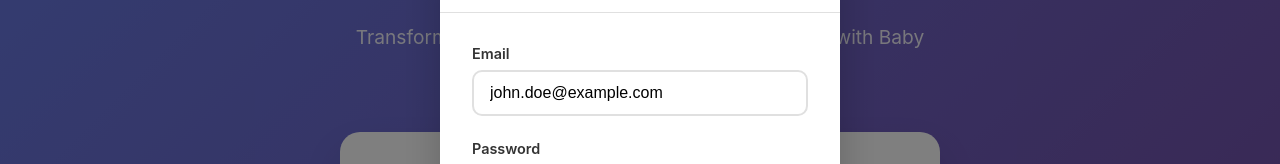
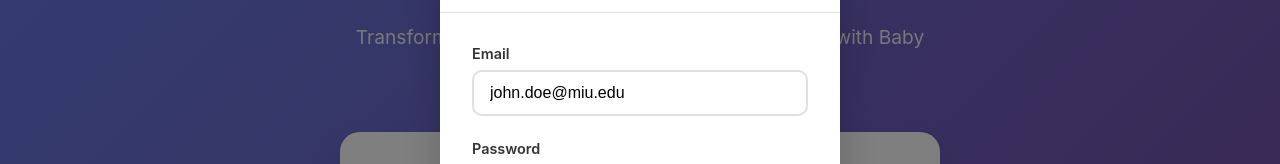
Before and after one commit to quynhdinh/lil-url-front-end, a React (Create React App) app in the folder lil-url-front-end/: page / in a window 1280 px wide. Both pictures are taken after a click on the button "Sign In". Shown: the part 279-443 px from the top of the page. Built offline with nearby package versions, Linux system fonts and the light colour scheme.

Commit message:
fix log out when f5

```diff
--- a/lil-url-front-end/src/App.js
+++ b/lil-url-front-end/src/App.js
@@ -72,13 +72,13 @@ function MainApp() {
   // Sign up form state
   const [signUpData, setSignUpData] = useState({
     name: 'John Doe',
-    email: 'john.doe@example.com',
+    email: 'john.doe@miu.edu',
     password: 'password123'
   });
 
   // Sign in form state
   const [signInData, setSignInData] = useState({
-    email: 'john.doe@example.com',
+    email: 'john.doe@miu.edu',
     password: 'password123',
     id: 1
   });
@@ -86,11 +86,20 @@ function MainApp() {
   // Check for existing authentication token on app load
   useEffect(() => {
     const token = localStorage.getItem('authToken');
-    if (token) {
-      // TODO: Validate token with backend if needed
-      // For now, we'll assume the token is valid
-      // You might want to add a token validation endpoint later
-      console.log('Found existing auth token');
+    const userData = localStorage.getItem('userData');
+
+    if (token && userData) {
+      try {
+        const user = JSON.parse(userData);
+        setCurrentUser(user);
+        setIsLoggedIn(true);
+        console.log('Restored user session from localStorage:', user);
+      } catch (error) {
+        console.error('Error parsing stored user data:', error);
+        // Clear invalid data
+        localStorage.removeItem('authToken');
+        localStorage.removeItem('userData');
+      }
     }
   }, []);
 
@@ -205,7 +214,7 @@ function MainApp() {
 
       // Close modal and reset form
       setShowSignUpModal(false);
-      setSignUpData({ name: 'John Doe', email: 'john.doe@example.com', password: 'password123' });
+      setSignUpData({ name: 'John Doe', email: 'john.doe@miu.edu', password: 'password123' });
 
       // Optionally open sign in modal
       setShowSignInModal(true);
@@ -242,17 +251,23 @@ function MainApp() {
       const data = await response.json();
       console.log('Sign in successful:', data);
 
+      console.log(data);
       // Set user data from backend response
-      setCurrentUser({
-        name: data.user?.fullName || data.user?.name || 'User',
-        email: data.user?.email || signInData.email,
-        id: data.user?.id || data.user?._id || 1
-      });
+      const userData = {
+        name: data.fullName || data.name || 'User',
+        email: data.email || signInData.email,
+        id: data.id || data._id || 1
+      };
+
+      setCurrentUser(userData);
 
       // Store token if provided (for future authenticated requests)
       if (data.token) {
         localStorage.setItem('authToken', data.token);
       }
+
+      // Store user data in localStorage for session persistence
+      localStorage.setItem('userData', JSON.stringify(userData));
 
       setIsLoggedIn(true);
       setShowSignInModal(false);
@@ -265,8 +280,9 @@ function MainApp() {
   };
 
   const handleLogout = () => {
-    // Clear stored authentication token
+    // Clear stored authentication token and user data
     localStorage.removeItem('authToken');
+    localStorage.removeItem('userData');
 
     setIsLoggedIn(false);
     setCurrentUser(null);
@@ -303,8 +319,8 @@ function MainApp() {
     setShowSignUpModal(false);
     setShowSignInModal(false);
     setShowEditProfile(false);
-    setSignUpData({ name: 'John Doe', email: 'john.doe@example.com', password: 'password123' });
-    setSignInData({ email: 'john.doe@example.com', password: 'password123', id: 1 });
+    setSignUpData({ name: 'John Doe', email: 'john.doe@miu.edu', password: 'password123' });
+    setSignInData({ email: 'john.doe@miu.edu', password: 'password123', id: 1 });
   };
 
   const renderDashboardContent = () => {
@@ -780,7 +796,7 @@ function MainApp() {
                   value={signUpData.email}
                   onChange={(e) => setSignUpData({...signUpData, email: e.target.value})}
                   className="form-input"
-                  placeholder="john.doe@example.com"
+                  placeholder="john.doe@miu.edu"
                   required
                 />
               </div>
@@ -821,7 +837,7 @@ function MainApp() {
                   value={signInData.email}
                   onChange={(e) => setSignInData({...signInData, email: e.target.value, id: 1})}
                   className="form-input"
-                  placeholder="john.doe@example.com"
+                  placeholder="john.doe@miu.edu"
                   required
                 />
               </div>
```
